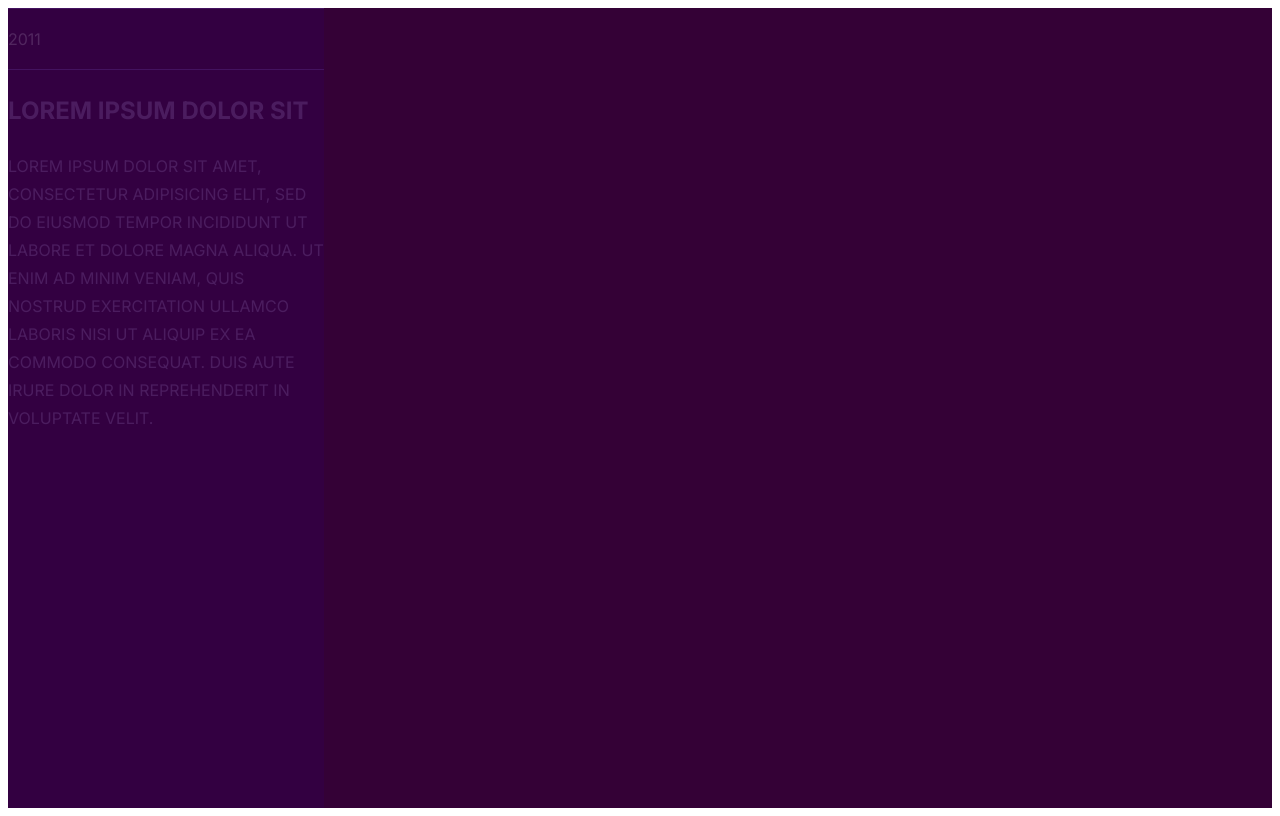
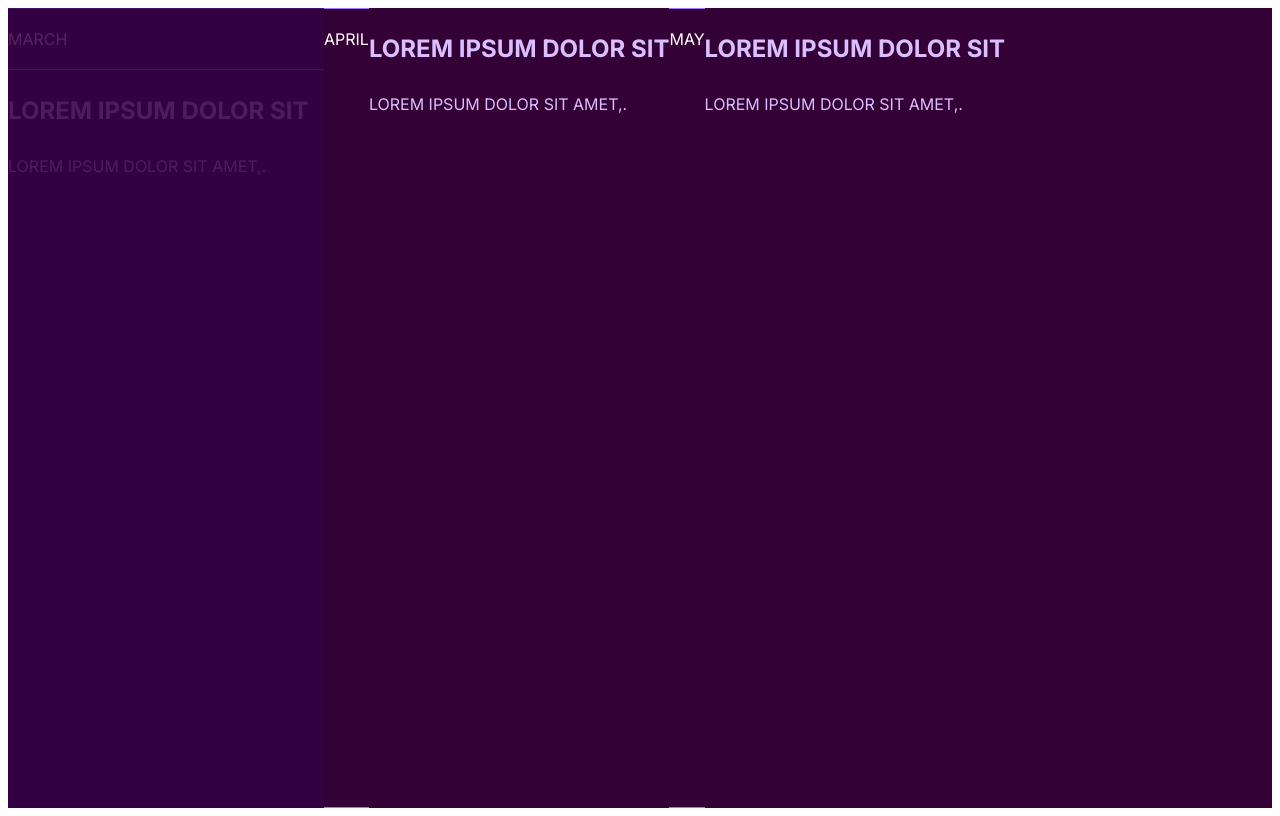
Before and after one commit to michyolguin/timeline-elections, a plain HTML site: page index.html in a window 1280 px wide. Drawn offline with Linux system fonts and the light colour scheme.

Commit message:
index.html

```diff
--- a/index.html
+++ b/index.html
@@ -12,14 +12,29 @@
     <div class="tl-item">
         <div class="tl-bg" style="background-image: url(https://placeimg.com/801/801/nature)"></div>
         <div class="tl-year">
-            <p class="f2 heading--sanSerif">2011</p>
+            <p class="f2 heading--sanSerif">March</p>
         </div>
         <div class="tl-content">
             <h1>Lorem ipsum dolor sit</h1>
-            <p>Lorem ipsum dolor sit amet, consectetur adipisicing elit, sed do eiusmod tempor incididunt ut labore et dolore magna aliqua. Ut enim ad minim veniam, quis nostrud exercitation ullamco laboris nisi ut aliquip ex ea commodo consequat. Duis aute irure dolor in reprehenderit in voluptate velit.</p>
+            <p>Lorem ipsum dolor sit amet,.</p>
         </div>
     </div>
-    <!-- Repeat other tl-item blocks as needed -->
+      <div class="tl-year">
+            <p class="f2 heading--sanSerif">April</p>
+        </div>
+        <div class="tl-content">
+            <h1>Lorem ipsum dolor sit</h1>
+            <p>Lorem ipsum dolor sit amet,.</p>
+              </div>
+    </div>
+     <div class="tl-year">
+            <p class="f2 heading--sanSerif">May</p>
+        </div>
+        <div class="tl-content">
+            <h1>Lorem ipsum dolor sit</h1>
+            <p>Lorem ipsum dolor sit amet,.</p>
+              </div>
+    </div>
 </section>
 </body>
 </html>
```
